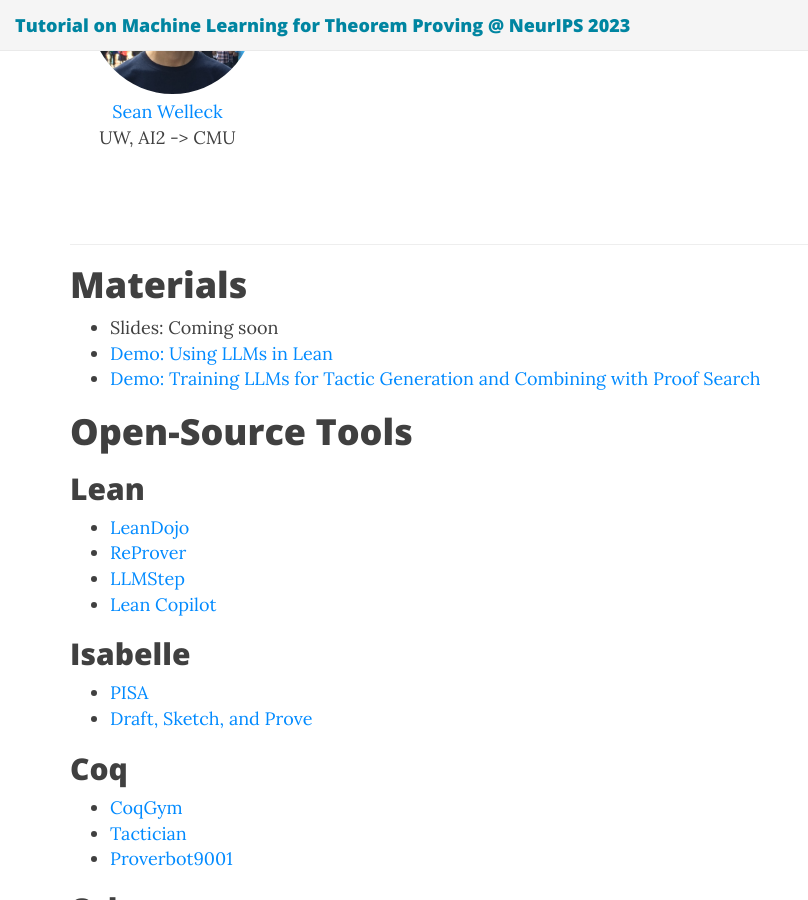
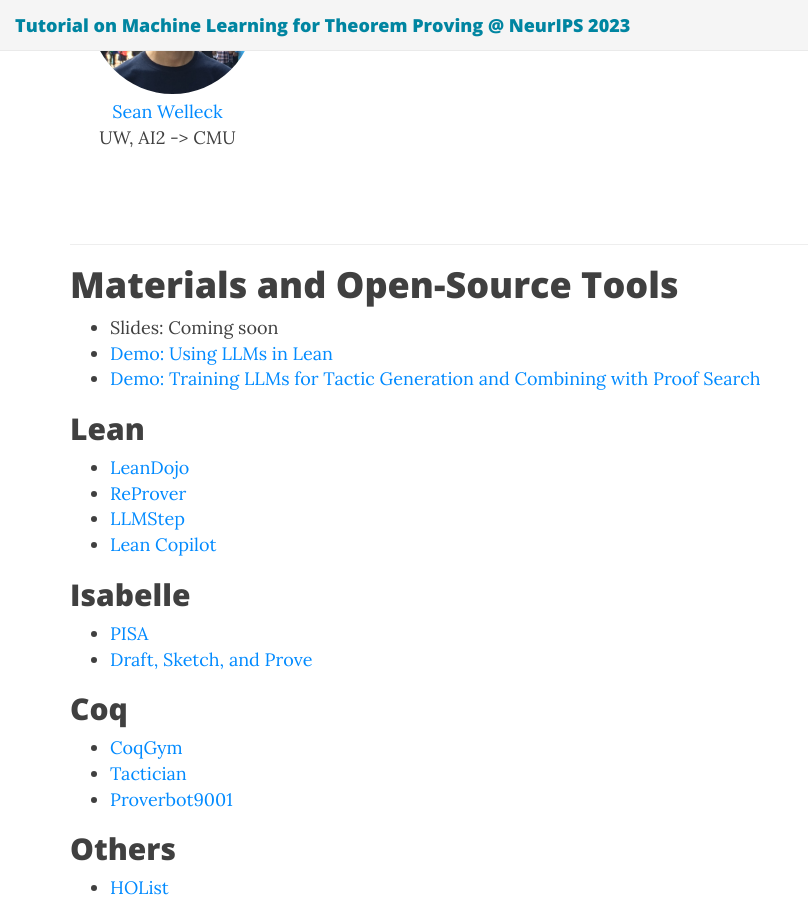
Before and after one commit to machine-learning-for-theorem-proving/machine-learning-for-theorem-proving.github.io, a Jekyll site: the page built from index.md, in a window 1280 px wide and 900 px high, scrolled down 1770 px. Shown: the whole window, without its empty margins (0-808 px from the left). Built offline with Jekyll 4.4.1, drawn with Linux system fonts in a browser that asks for light colours; nearby versions of some CDN libraries.

Commit message:
Update index.md

```diff
--- a/index.md
+++ b/index.md
@@ -93,13 +93,11 @@ for code, reasoning, and program synthesis.
 <hr>
 
 
-# Materials
+# Materials and Open-Source Tools
 
 * Slides: Coming soon
 * [Demo: Using LLMs in Lean](https://github.com/yangky11/lean4-example/tree/ml4tp-tutorial)
 * [Demo: Training LLMs for Tactic Generation and Combining with Proof Search](https://github.com/yangky11/ml4tp-tutorial/blob/main/main.ipynb)
-
-# Open-Source Tools
 
 ## Lean
 
```
